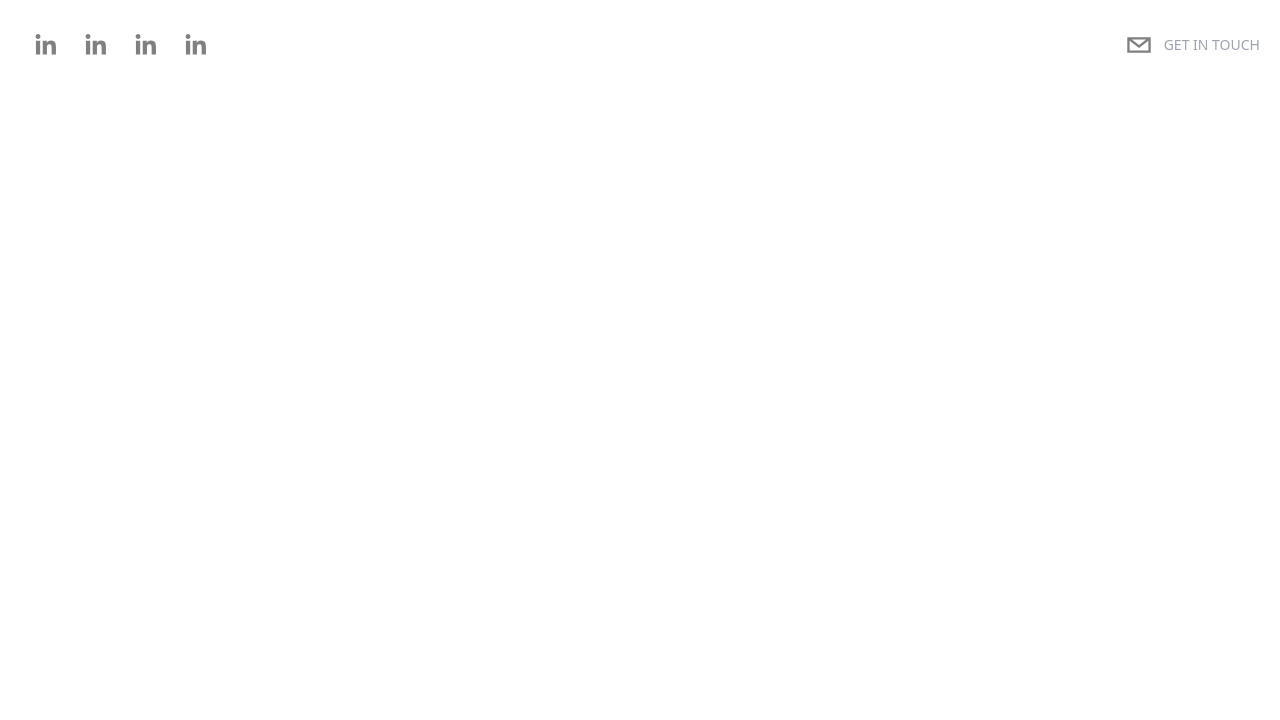
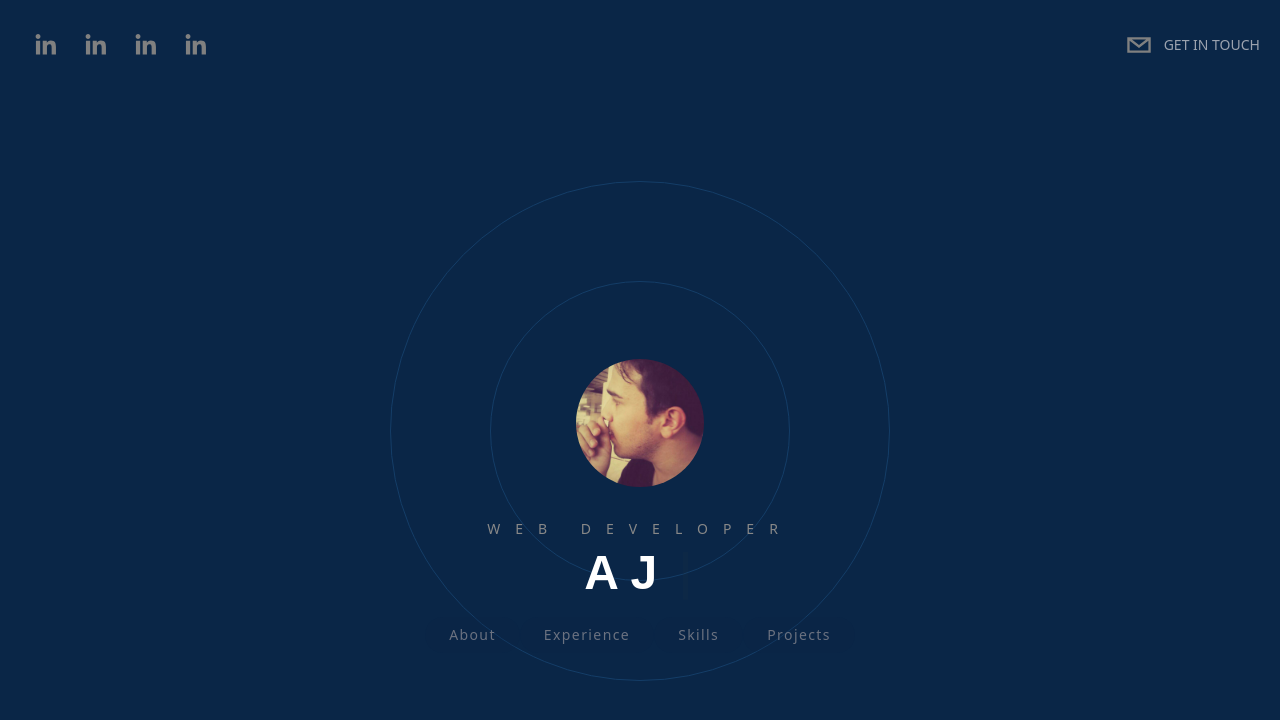
Before and after one commit to hamidrezahashemi71/personal-portfolio, a Next.js app: page / in a window 1280 px wide. Shown: the top 720 px of the page. Built offline with nearby package versions, Linux system fonts and the light colour scheme.

Commit message:
hero section basics

```diff
--- /dev/null
+++ b/components/BackgroundCircles.tsx
@@ -0,0 +1,26 @@
+import React from "react";
+import {motion} from "framer-motion";
+
+type Props = {};
+
+const BackgroundCircles = (props: Props) => {
+  return (
+    <motion.div
+      initial={{opacity: 0}}
+      animate={{
+        scale: [1, 2, 2, 3, 1],
+        opacity: [0.1, 0.2, 0.4, 0.8, 0.1, 0.3],
+        borderRadius: ["20%", "20%", "50%", "80%", "20%"],
+      }}
+      transition={{duration: 2.5}}
+      className='relative flex justify-center items-center'>
+      {/* <div className='absolute border border-borders rounded-full w-[200px] h-[200px] mt-52 animate-ping ' /> */}
+      <div className='absolute border border-borders rounded-full w-[300px] h-[300px] mt-52' />
+      <div className='absolute border border-borders rounded-full w-[500px] h-[500px] mt-52' />
+      <div className='absolute rounded-full border-orangish opacity-80 w-[650px] h-[650px] mt-52 animate-pulse' />
+      <div className='absolute rounded-full border-borders opacity-20 w-[800px] h-[800px] mt-52' />
+    </motion.div>
+  );
+};
+
+export default BackgroundCircles;
--- /dev/null
+++ b/components/Hero.tsx
@@ -0,0 +1,56 @@
+import React from "react";
+import {Cursor, useTypewriter} from "react-simple-typewriter";
+import BackgroundCircles from "./BackgroundCircles";
+import Image from "next/image";
+import Link from "next/link";
+type Props = {};
+
+const Hero = (props: Props) => {
+  const [text, count] = useTypewriter({
+    words: [
+      "Hi, My name is Hamidreza",
+      "A Junior JavaScript and ReactJS developer",
+      "<LoveToLearnForLife />",
+    ],
+    loop: true,
+    delaySpeed: 2000,
+  });
+
+  return (
+    <div className='h-screen flex flex-col space-y-8 items-center justify-center text-center overflow-hidden '>
+      <BackgroundCircles />
+      <Image
+        width={128}
+        height={128}
+        src={"/assets/images/profile.jpg"}
+        alt={"profile"}
+        className='relative rounded-full mx-auto object-cover'
+      />
+      <div className='z-20 '>
+        <h2 className='text-sm uppercase text-grayish pb-2 tracking-[15px]'>
+          Web Developer
+        </h2>
+        <h1 className='text-5xl lg:6xl font-semibold px-10'>
+          <span className='mr-3 font-Code'>{text}</span>
+          <Cursor cursorColor='#F7AB0A' />
+        </h1>
+        <div className='pt-5'>
+          <Link href='#about'>
+            <button className='heroButton'>About</button>
+          </Link>
+          <Link href='#experience'>
+            <button className='heroButton'>Experience</button>
+          </Link>
+          <Link href='#skills'>
+            <button className='heroButton'>Skills</button>
+          </Link>
+          <Link href='#projects'>
+            <button className='heroButton'>Projects</button>
+          </Link>
+        </div>
+      </div>
+    </div>
+  );
+};
+
+export default Hero;
--- a/package.json
+++ b/package.json
@@ -17,6 +17,7 @@
     "next": "13.1.1",
     "react": "18.2.0",
     "react-dom": "18.2.0",
+    "react-simple-typewriter": "^5.0.1",
     "react-social-icons": "^5.15.0",
     "typescript": "4.9.4"
   },
--- a/pages/index.tsx
+++ b/pages/index.tsx
@@ -1,12 +1,13 @@
 import Head from "next/head";
 import {Inter} from "@next/font/google";
 import Header from "../components/Header";
+import Hero from "../components/Hero";
 
 const inter = Inter({subsets: ["latin"]});
 
 export default function Home() {
   return (
-    <>
+    <div className='bg-primary text-white min-h-screen snap-y snap-mandatory overflow-scroll z-0'>
       <Head>
         <title>My Portfolio</title>
         <meta name='description' content='Generated by create next app' />
@@ -15,11 +16,14 @@
       </Head>
       <Header />
       {/* HERO */}
+      <section id='hero' className='snap-center'>
+        <Hero />
+      </section>
       {/* ABOUT */}
       {/* EXPERIENCES */}
       {/* SKILLS */}
       {/* PROJECTS */}
       {/* CONTACT ME */}
-    </>
+    </div>
   );
 }
--- a/styles/globals.css
+++ b/styles/globals.css
@@ -1,3 +1,11 @@
 @tailwind base;
 @tailwind components;
 @tailwind utilities;
+
+@layer components {
+  .heroButton {
+    @apply px-6 py-2  bg-primary bg-opacity-20 rounded-full tracking-widest text-gray-500 text-sm transition-all hover:border-orangish/40 hover:text-orangish
+  }
+}
+
+@import url('https://fonts.googleapis.com/css2?family=Poppins:wght@100;300;400;500;700;800;900&family=Source+Code+Pro:wght@500&display=swap');
--- a/tailwind.config.js
+++ b/tailwind.config.js
@@ -1,11 +1,33 @@
-/** @type {import('tailwindcss').Config} */
+const colors = require("tailwindcss/colors");
 module.exports = {
   content: [
     "./pages/**/*.{js,ts,jsx,tsx}",
     "./components/**/*.{js,ts,jsx,tsx}",
   ],
   theme: {
+    colors: {
+      primary: "#0A2647",
+      secondary: "#FFF3DF",
+      borders: "#2C74B3",
+      grayish: "#888888",
+      blueish: "#3B5998",
+      reddish: "#FF0000",
+      orangish: "#F7AB0A",
+      red: colors.red,
+      blue: colors.blue,
+      black: colors.black,
+      white: colors.white,
+      gray: colors.gray,
+      emerald: colors.emerald,
+      indigo: colors.indigo,
+      yellow: colors.yellow,
+    },
+    fontFamily: {
+      Poppins: ["Poppins", "Sans-serif"],
+      Code: ["Source Code Pro", "Sans-serif"],
+    },
     extend: {},
   },
+
   plugins: [],
 };
```
Also changed, not shown: public/assets/images/profile.jpg (added), 1 other file (tests, documents, lock files or other folders).
